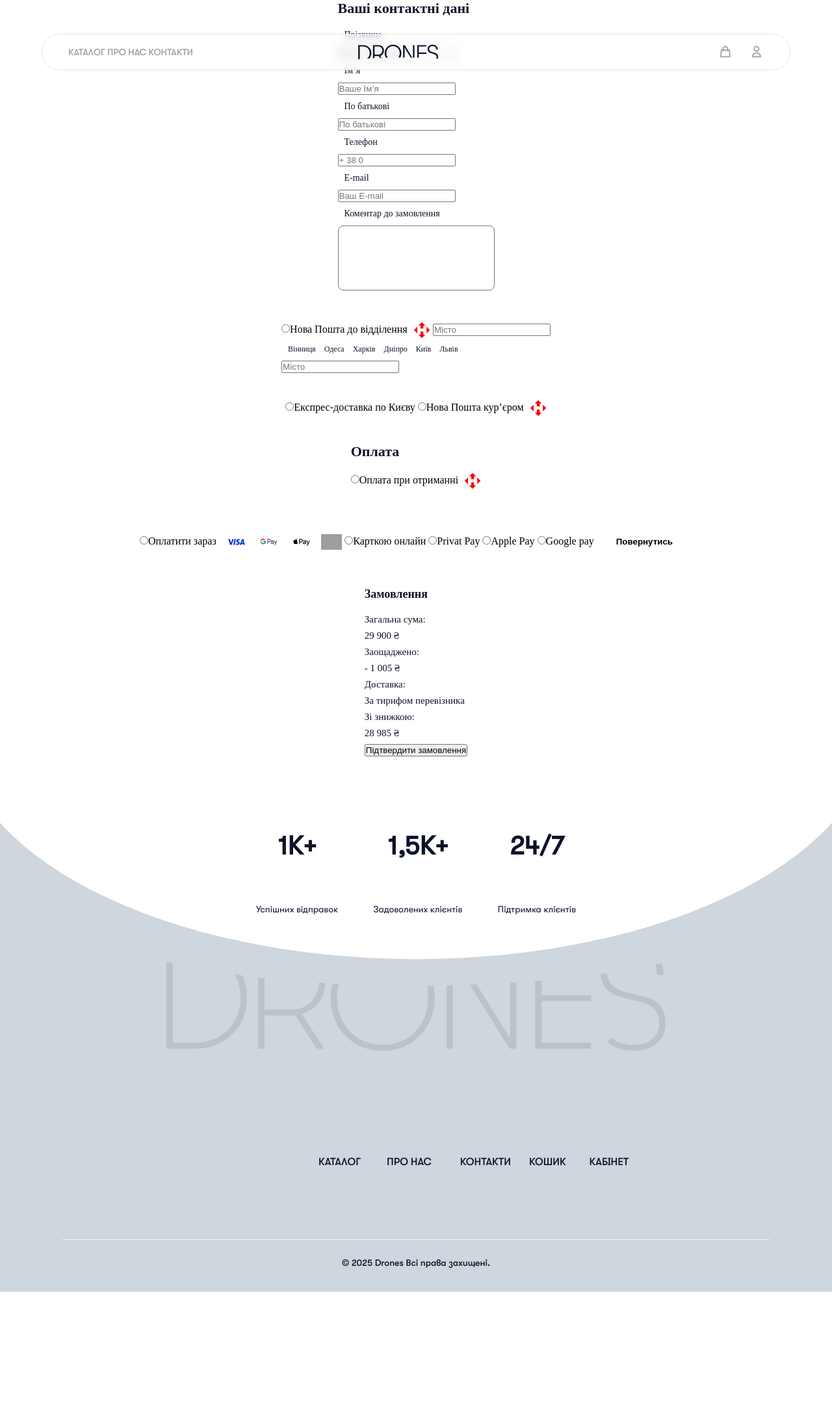
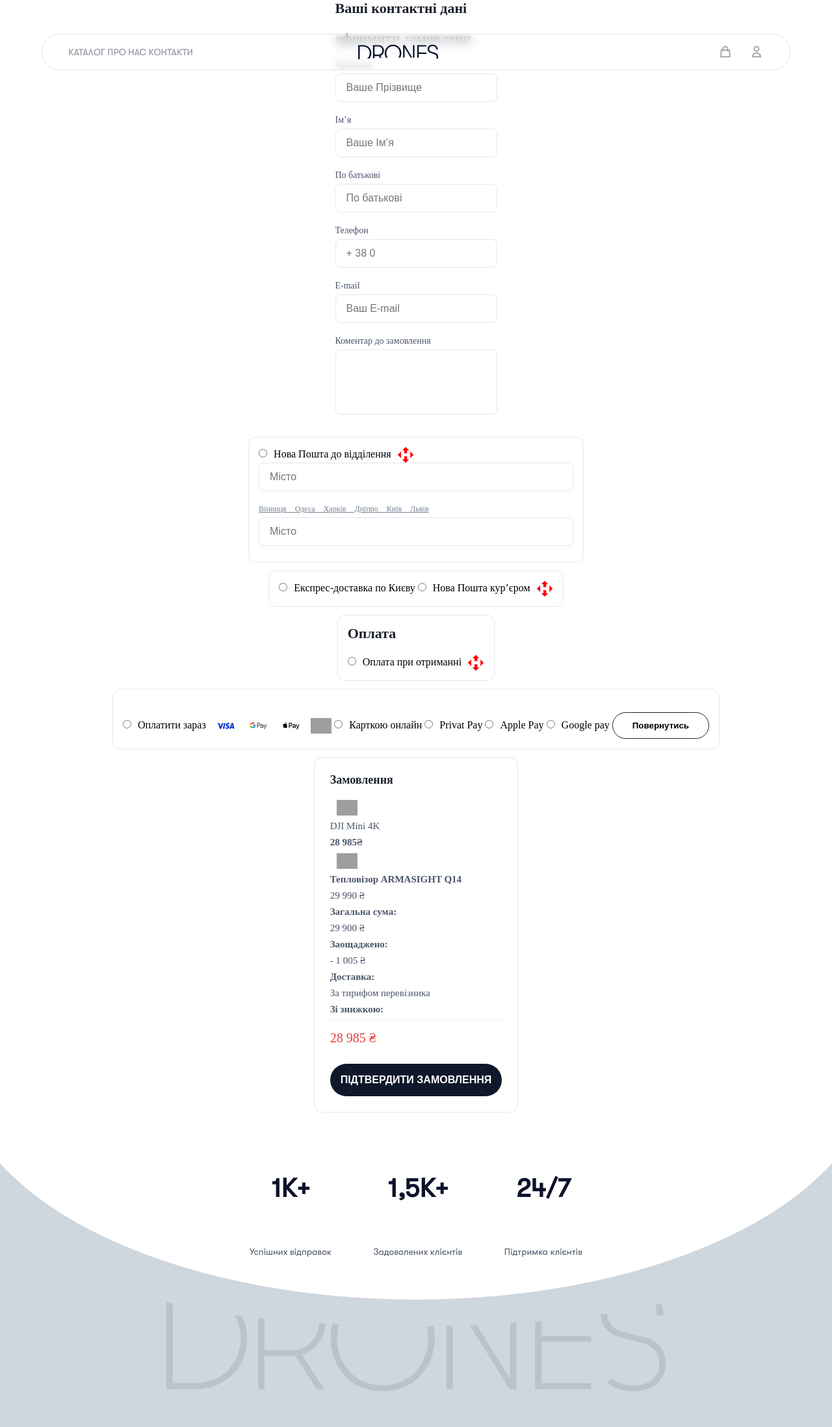
Before and after one commit to Vi1704ca/Shop, a Python web app: template order/templates/order.html in a window 1280 px wide. Shown: the top 2196 px of the page at 65% size. Before the commit the page ends 1988 px from the top, so only its background shows below. Run offline with Jinja, Linux system fonts and the light colour scheme; the template is opened without the code that fills it, so the values that code supplies are empty; grey boxes are pictures that could not be loaded.

Commit message:
complete products page and make logic for success order

```diff
--- a/Project/__init__.py
+++ b/Project/__init__.py
@@ -1,5 +1,5 @@
 from .urls import *
-from .settings import project
+from .settings import project, status_order
 from .db import *
 from .loadenv import execute
 from .login_manager import *
--- a/Project/settings.py
+++ b/Project/settings.py
@@ -3,6 +3,7 @@ import os
 import mimetypes
 
 mimetypes.add_type("text/javascript", ".js", True)
+status_order = {"status_order": "success"}
 
 project = flask.Flask(
     import_name = "Project",
--- a/Project/templates/base.html
+++ b/Project/templates/base.html
@@ -20,13 +20,16 @@
         </div>
 
         <header>
-
             <nav class="nav-header">
+                {% if status_order == "success" %}
+                <a href="">ПРОДОВЖИТИ ПОКУПКИ</a>
+                {% else %}
                 <span class="links">
                     <a class = "links__catalog" href="/shop">КАТАЛОГ</a>
                     <a class = "links__about_us" href="/about-us">ПРО НАС</a>
                     <a class = "links__contacts" href="/contacts">КОНТАКТИ</a>
                 </span>
+                {% endif %}
 
                 <div class="logo">
                     <a href = "/">
--- a/order/static/css/order.css
+++ b/order/static/css/order.css
@@ -1,52 +1,70 @@
-.order, .shipping, .shipping2, .pay, .pay2{
+.content-wrapper {
+    display: flex;
+    gap: 40px;
+    max-width: 1200px;
+    margin: 0 auto;
+    padding: 20px;
+    font-family: 'Inter', sans-serif;
+    align-items: flex-start;
+}
+
+.order, .shipping, .shipping2, .pay, .pay2 {
     flex: 2;
-    background-color: #fff;
+    background: #fff;
     margin-bottom: 20px;
 }
 
-.go_checkout{
+.go_checkout {
     flex: 1;
     position: sticky;
     top: 20px;
     padding: 24px;
-    border: 1px;
+    border: 1px solid #e2e8f0;
     border-radius: 12px;
-    background-color: #fff;
+    background: #fff;
 }
 
-h2{
+h2 {
     font-size: 22px;
     font-weight: 600;
     margin-bottom: 20px;
-    color: #0C122A;
+    color: #1a202c;
 }
 
-p{
-    margin: 10px;
+p {
+    margin: 10px 0 5px 0;
     font-size: 14px;
     font-weight: 500;
-    color: #0C122A;
+    color: #4a5568;
 }
 
-textarea{
-    width: 100;
-    padding: 12px;
+input[type="text"],
+input[type="tel"],
+textarea {
+    width: 100%;
+    padding: 12px 16px;
+    border: 1px solid #e2e8f0;
     border-radius: 8px;
     font-size: 16px;
     box-sizing: border-box;
     margin-bottom: 10px;
 }
 
-textarea{
+textarea {
     height: 100px;
     resize: none;
 }
 
 .shipping, .shipping2, .pay, .pay2 {
-    border: 1px;
+    border: 1px solid #e2e8f0;
     border-radius: 12px;
     padding: 15px;
     margin-bottom: 12px;
+}
+
+input[type="radio"] {
+    margin-right: 10px;
+    accent-color: #000;
 }
 
 img {
@@ -55,19 +73,27 @@ img {
     margin-left: 10px;
 }
 
-.shipping p{
+.shipping p {
     font-size: 12px;
-    color: #0C122A;
+    color: #718096;
+    text-decoration: underline;
+    cursor: pointer;
     word-spacing: 10px;
 }
 
 .to_return {
     background: none;
-    border: 1px;
+    border: 1px solid #1a202c;
     border-radius: 25px;
     padding: 12px 30px;
     font-weight: 600;
+    cursor: pointer;
     margin-top: 20px;
+    transition: 0.3s;
+}
+
+.to_return:hover {
+    background: #f7fafc;
 }
 
 .go_checkout h2 {
@@ -81,3 +107,35 @@ img {
     font-size: 15px;
     margin: 8px 0;
 }
+
+.go_checkout p:nth-child(even) {
+    font-weight: bold;
+}
+
+
+.go_checkout p:nth-last-child(2) {
+    color: #e53e3e;
+    font-size: 20px;
+    border-top: 1px solid #eee;
+    padding-top: 15px;
+}
+
+
+.go_checkou2 {
+    width: 100%;
+    background: #0f172a;
+    color: #fff;
+    border: none;
+    border-radius: 30px;
+    padding: 16px;
+    font-size: 16px;
+    font-weight: bold;
+    text-transform: uppercase;
+    cursor: pointer;
+    margin-top: 20px;
+    transition: 0.3s;
+}
+
+.go_checkou2:hover {
+    background: #1e293b;
+}
--- a/order/templates/order.html
+++ b/order/templates/order.html
@@ -7,6 +7,7 @@
 {% block content %}
     <div class="order">
             <h2>Ваші контактні дані</h2>
+            <h2>оформити замовленя</h2>
         <form action="" method="post">
             <p>Прізвище</p>
             <input type="text" placeholder="Ваше Прізвище" name="Прізвище"required>
@@ -46,6 +47,12 @@
     </div>
     <div class="go_checkout">
         <h2>Замовлення</h2>
+        <img src="{{ url_for('order.static', filename='icon/drome.jpg') }}" alt="">
+        <p>DJI Mini 4K</p>
+        <p>28 985₴</p>
+        <img src="{{ url_for('order.static', filename='icon/delivery.thermal imgee.jpg') }}" alt="">
+        <p>Тепловізор ARMASIGHT Q14</p>
+        <p>29 990 ₴ </p>
         <p>Загальна сума:</p>
         <p>29 900 ₴ </p>
         <p>Заощаджено:</p>
--- a/products/static/css/products.css
+++ b/products/static/css/products.css
@@ -26,6 +26,10 @@
 @font-face {
     font-family: 'drones';
     src: url("../fonts/GTWalsheimPro-UltraLight.ttf");
+}
+
+button {
+    cursor: pointer;
 }
 
 :root{
--- a/products/templates/drone.html
+++ b/products/templates/drone.html
@@ -31,9 +31,9 @@
             <button class =  "cart-buy-drone" id = "2">
                 <img class = "img-cart-drone" src="{{ url_for('shop.static', filename='images/icon/cart-img.svg') }}" alt="КОРЗИНА">
             </button>
-            <button class="main-drone-order-button">ЗАМОВИТИ
+            <a href="/orders"> <button class="main-drone-order-button">ЗАМОВИТИ
                 <img class="arrow" src="{{ url_for('home.static', filename= 'icon/arrow_white.svg') }}" alt="">
-            </button>
+            </button></a>
         </div>
     </div>
 {% endblock %}
--- a/products/templates/thermalI.html
+++ b/products/templates/thermalI.html
@@ -36,9 +36,9 @@
             <button class =  "cart-buy-thermal" id = "2">
                 <img class = "img-cart-thermal" src="{{ url_for('shop.static', filename='images/icon/cart-img.svg') }}" alt="КОРЗИНА">
             </button>
-            <button class="main-thermal-order-button">ЗАМОВИТИ
+            <a href="/orders"> <button class="main-thermal-order-button">ЗАМОВИТИ
                 <img class="arrow" src="{{ url_for('home.static', filename= 'icon/arrow_white.svg') }}" alt="">
-            </button>
+            </button></a>
         </div>
     </div>
 {% endblock %}
```
Also changed, not shown: Project/config_page.py (+6 -6 lines), cabinet/static/myorders.css (+51 -0 lines), cabinet/templates/myorders.html (+10 -4 lines), order/static/css/success.css (+7 -0 lines), order/views.py (+6 -1 lines), shop/templates/shop.html (+7 -1 lines), user/views.py (+3 -19 lines), manage.py (line endings or trailing spaces), order/static/icon/drone.jpg (added), order/static/icon/thermal imager.jpg (added).
